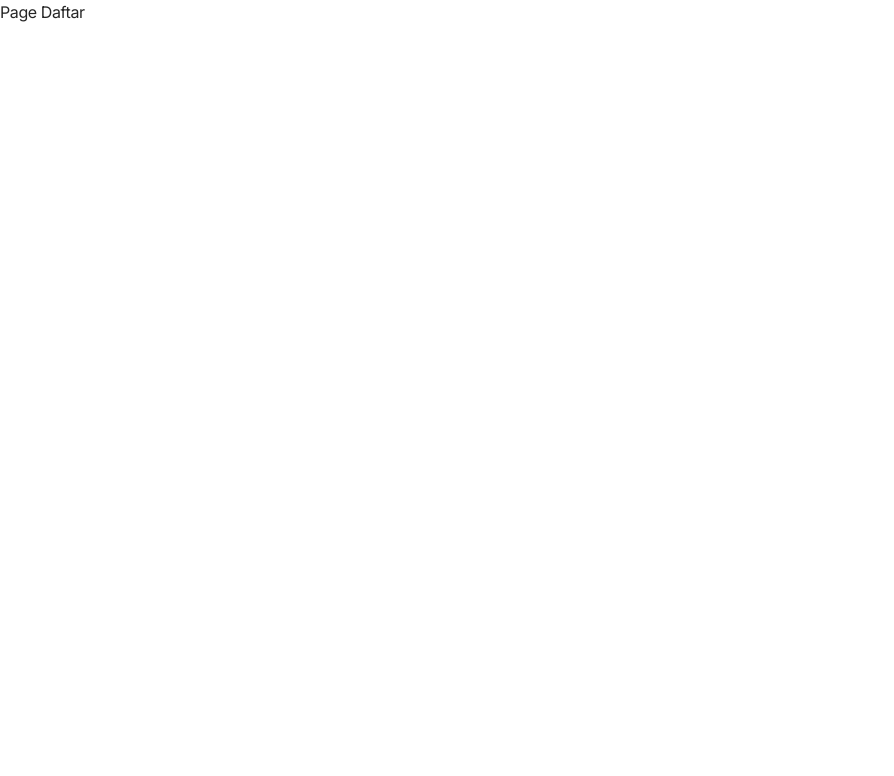
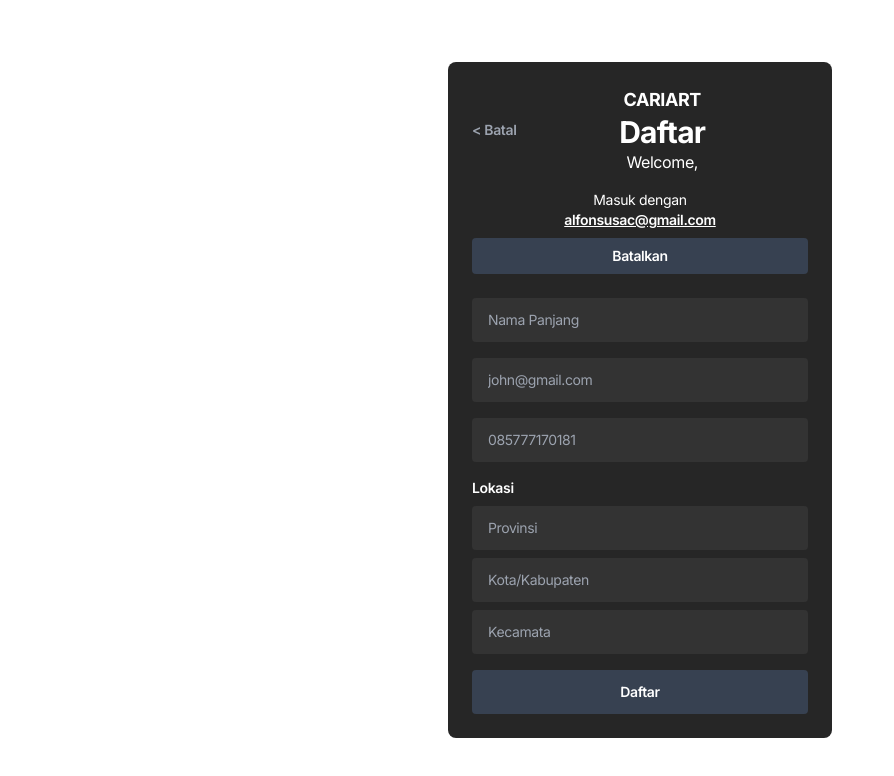
Before and after one commit to alfonsusac/art-findr, a Next.js app: page /daftar in a window 1280 px wide. Shown: the top 776 px of the page, without its empty margins (0-894 px from the left). Built offline with nearby package versions, Linux system fonts and the light colour scheme.

Commit message:
feat: Daftar page

```diff
--- /dev/null
+++ b/src/app/(auth)/components/RegisterForm.jsx
@@ -0,0 +1,98 @@
+"use client";
+
+import toast from "react-hot-toast";
+import { useRouter } from "next/navigation";
+
+export const RegisterForm = () => {
+  const router = useRouter();
+  const handleSubmit = async (e) => {
+    e.preventDefault();
+    const form = new FormData(e.target);
+    const fullName = form.get("fullName");
+    const email = form.get("email");
+    const provinsi = form.get("provinsi");
+    const kota = form.get("kota");
+    const kecamatan = form.get("kecamatan");
+    const phoneNumber = form.get("phoneNumber");
+
+    try {
+      const response = await fetch("http://localhost:3000/api/daftar/", {
+        method: "POST",
+        headers: {
+          "Content-Type": "application/json",
+        },
+        body: JSON.stringify({
+          fullName,
+          email,
+          provinsi,
+          kota,
+          kecamatan,
+          phoneNumber,
+        }),
+      });
+
+      if (response.status === 400) {
+        toast.error("Email sudah terdaftar!");
+      }
+
+      // Handle success
+      toast.success("Registrasi berhasil!");
+      router.push("/akun");
+    } catch (error) {
+      // Handle error
+      toast.error("Registrasi gagal!");
+    }
+  };
+
+  return (
+    <form className="mt-6" onSubmit={handleSubmit}>
+      <div className="flex flex-col space-y-4">
+        <input
+          name="fullName"
+          className="w-full rounded bg-[#333333] py-3 px-4 text-sm text-white placeholder-gray-400 focus:outline-none"
+          placeholder="Nama Panjang"
+          type="text"
+        />
+        <input
+          type="email"
+          name="email"
+          className="w-full rounded bg-[#333333] py-3 px-4 text-sm text-white placeholder-gray-400 focus:outline-none"
+          placeholder="john@gmail.com"
+        />
+        <input
+          type="number"
+          name="phoneNumber"
+          className="w-full rounded bg-[#333333] py-3 px-4 text-sm text-white placeholder-gray-400 focus:outline-none"
+          placeholder="085777170181"
+        />
+        <div className="flex flex-col space-y-2">
+          <label className="text-sm font-semibold">Lokasi</label>
+          <input
+            name="provinsi"
+            className="w-full rounded bg-[#333333] py-3 px-4 text-sm text-white placeholder-gray-400 focus:outline-none"
+            placeholder="Provinsi"
+            type="text"
+          />
+          <input
+            name="kota"
+            className="w-full rounded bg-[#333333] py-3 px-4 text-sm text-white placeholder-gray-400 focus:outline-none"
+            placeholder="Kota/Kabupaten"
+            type="text"
+          />
+          <input
+            name="kecamatan"
+            className="w-full rounded bg-[#333333] py-3 px-4 text-sm text-white placeholder-gray-400 focus:outline-none"
+            placeholder="Kecamata"
+            type="text"
+          />
+        </div>
+        <button
+          className="w-full rounded bg-gray-700 py-3 text-sm font-semibold hover:bg-gray-600"
+          type="submit"
+        >
+          Daftar
+        </button>
+      </div>
+    </form>
+  );
+};
--- /dev/null
+++ b/src/app/(auth)/daftar/page.js
@@ -0,0 +1,40 @@
+import { RegisterForm } from "../components/RegisterForm";
+
+export default async function PageDaftar() {
+  return (
+    <div
+      key="1"
+      className="bg-white min-h-screen flex flex-col items-center justify-center text-black p-4"
+    >
+      <div className="w-full max-w-sm rounded-lg bg-[#262626] p-6 text-white">
+        <div className="flex items-center justify-between">
+          <a
+            className="text-sm font-semibold text-gray-400 hover:text-gray-300"
+            href="#"
+          >
+            {`< Batal`}
+          </a>
+          <div className="text-center">
+            <h1 className="text-lg font-bold uppercase">CariART</h1>
+            <h2 className="text-3xl font-bold">Daftar</h2>
+            <h3>Welcome, </h3> {/* Render user data */}
+          </div>
+          <div />
+        </div>
+        <div className="mt-4">
+          <div className="text-center text-sm">
+            <p>Masuk dengan</p>
+            <a className="font-semibold underline" href="#">
+              alfonsusac@gmail.com
+            </a>
+          </div>
+          <button className="mt-2 w-full rounded bg-gray-700 py-2 text-sm font-semibold hover:bg-gray-600">
+            Batalkan
+          </button>
+        </div>
+
+        <RegisterForm />
+      </div>
+    </div>
+  );
+}
--- /dev/null
+++ b/src/app/api/daftar/route.js
@@ -0,0 +1,43 @@
+import { prisma } from "@/lib/prisma";
+import { NextResponse } from "next/server";
+
+export async function POST(request) {
+  try {
+    const { fullName, email, provinsi, kota, kecamatan, phoneNumber } =
+      await request.json();
+
+    // To check if the user already exists. But cannot do it right now because email is not unique in schema
+
+    const existingUser = await prisma.user.findUnique({
+      where: {
+        email: email,
+      },
+    });
+
+    if (existingUser) {
+      return NextResponse.error(400, "Email already exists");
+    }
+
+    const newUser = await prisma.user.create({
+      data: {
+        fullName,
+        email,
+        phoneNumber,
+        location: {
+          create: {
+            provinsi,
+            kota,
+            kecamatan,
+          },
+        },
+      },
+    });
+    return NextResponse.json(
+      { message: "User created successfully", user: newUser },
+      { status: 200 }
+    );
+  } catch (error) {
+    console.error(error);
+    return NextResponse.error(500, error.message);
+  }
+}
--- a/src/app/daftar/page.js
+++ /dev/null
@@ -1,3 +0,0 @@
-export default function PageDaftar() {
-  return "Page Daftar"
-}
```
